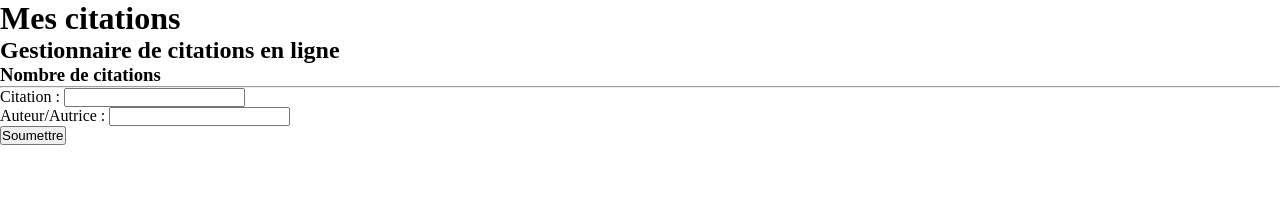
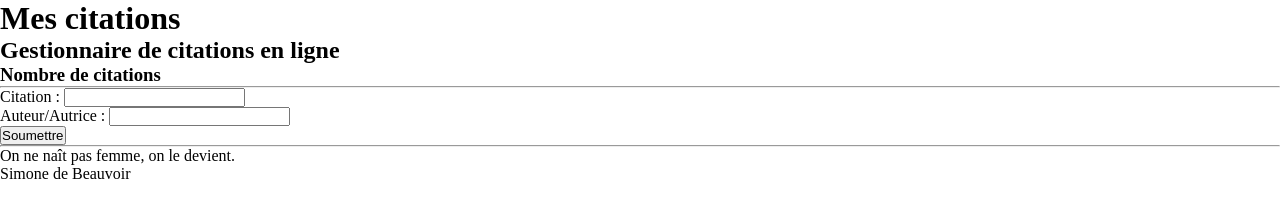
Before and after one commit to LucieSng/quotations-app, a plain HTML site: page index.html in a window 1280 px wide. Drawn offline with Linux system fonts and the light colour scheme.

Commit message:
feat : quote list

```diff
--- a/index.html
+++ b/index.html
@@ -24,6 +24,13 @@
 
       <button type="submit">Soumettre</button>
     </form>
+    <hr />
+    <div id="quote-list">
+      <div class="quote">
+        <p class="text">On ne naît pas femme, on le devient.</p>
+        <p class="author">Simone de Beauvoir</p>
+      </div>
+    </div>
   </body>
   <script defer src="script.js"></script>
 </html>
```
